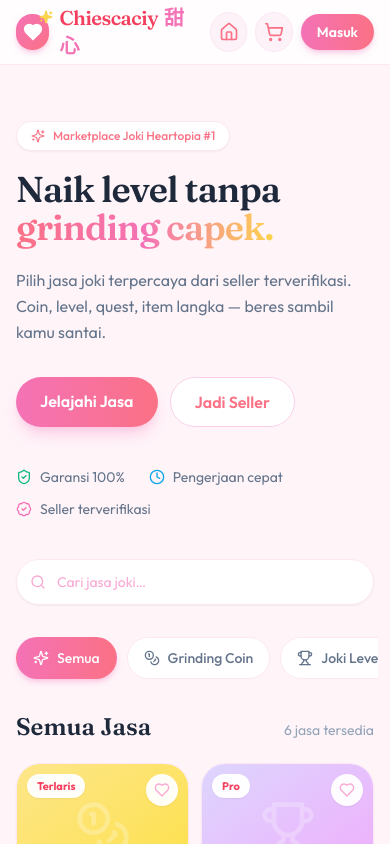
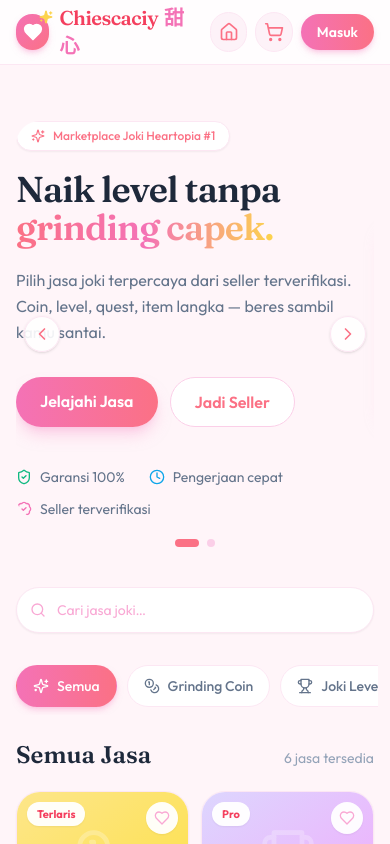
Before and after one commit to riocco112/Chiesefrontend, a Next.js app: page / in a window 390 px wide. Shown: the top 844 px of the page. Built offline with nearby package versions, Linux system fonts and the light colour scheme; no server answers; the database is empty; grey boxes are pictures that could not be loaded.

Commit message:
feat: hero carousel 2 slide (teks + video iklan) auto-slide 50s, swipe, panah, dots

```diff
--- a/app/page.js
+++ b/app/page.js
@@ -3,6 +3,7 @@ import { useState, useMemo, useEffect } from 'react';
 import Link from 'next/link';
 import { Search, Star, ShoppingCart, Heart, Zap, ShieldCheck, Clock, Coins, Trophy, Sparkles, BadgeCheck, Flame } from 'lucide-react';
 import Navbar from '@/components/Navbar';
+import HeroCarousel from '@/components/HeroCarousel';
 import { createClient } from '@/lib/supabase';
 
 const CATEGORIES = [
@@ -68,20 +69,7 @@ export default function Home() {
           <div className="absolute bottom-[-30%] right-[8%] w-[360px] h-[360px] rounded-full bg-rose-200/40 blur-[110px]" />
         </div>
         <div className="max-w-7xl mx-auto px-4 sm:px-6 py-14 sm:py-20">
-          <div className="reveal max-w-2xl">
-            <div className="inline-flex items-center gap-2 px-3.5 py-1.5 rounded-full bg-white border border-pink-100 text-xs font-medium text-rose-400 mb-5 shadow-sm"><Sparkles className="w-3.5 h-3.5" /> Marketplace Joki Heartopia #1</div>
-            <h1 className="font-display text-4xl sm:text-6xl font-semibold leading-[1.05] tracking-tight mb-5 text-slate-800">Naik level tanpa<br /><span className="text-transparent bg-clip-text bg-gradient-to-r from-rose-400 via-pink-400 to-amber-300">grinding capek.</span></h1>
-            <p className="text-slate-500 text-base sm:text-lg leading-relaxed mb-8 max-w-lg">Pilih jasa joki terpercaya dari seller terverifikasi. Coin, level, quest, item langka — beres sambil kamu santai.</p>
-            <div className="flex flex-wrap gap-3">
-              <a href="#katalog" className="px-6 py-3 rounded-full font-semibold text-white bg-gradient-to-r from-pink-400 to-rose-400 shadow-lg shadow-pink-300/50 hover:scale-[1.02] transition">Jelajahi Jasa</a>
-              <Link href="/seller" className="px-6 py-3 rounded-full font-semibold text-rose-400 bg-white border border-pink-200 hover:bg-pink-50 transition">Jadi Seller</Link>
-            </div>
-            <div className="flex flex-wrap items-center gap-x-6 gap-y-3 mt-10 text-sm text-slate-500">
-              <span className="inline-flex items-center gap-2"><ShieldCheck className="w-4 h-4 text-emerald-500" /> Garansi 100%</span>
-              <span className="inline-flex items-center gap-2"><Clock className="w-4 h-4 text-sky-500" /> Pengerjaan cepat</span>
-              <span className="inline-flex items-center gap-2"><BadgeCheck className="w-4 h-4 text-pink-400" /> Seller terverifikasi</span>
-            </div>
-          </div>
+            <HeroCarousel />
         </div>
       </section>
       <div className="px-4 md:max-w-7xl md:mx-auto sm:px-6 -mt-4 mb-2">
--- /dev/null
+++ b/components/HeroCarousel.js
@@ -0,0 +1,67 @@
+'use client';
+import { useState, useEffect, useRef } from 'react';
+import Link from 'next/link';
+import { ShieldCheck, Clock, BadgeCheck, Sparkles, ChevronLeft, ChevronRight } from 'lucide-react';
+
+const VIDEO_URL = 'https://res.cloudinary.com/duu9uutzz/video/upload/lv_0_20260603165539_v9oasg.mp4';
+const AUTO_MS = 50000;
+
+export default function HeroCarousel() {
+  const [idx, setIdx] = useState(0);
+  const touchX = useRef(null);
+  const videoRef = useRef(null);
+
+  useEffect(() => {
+    const t = setInterval(() => setIdx((i) => (i === 0 ? 1 : 0)), AUTO_MS);
+    return () => clearInterval(t);
+  }, [idx]);
+
+  useEffect(() => {
+    const v = videoRef.current;
+    if (!v) return;
+    if (idx === 1) { v.currentTime = 0; v.play().catch(() => {}); }
+    else { v.pause(); }
+  }, [idx]);
+
+  const go = (n) => setIdx((n + 2) % 2);
+  const onTouchStart = (e) => { touchX.current = e.touches[0].clientX; };
+  const onTouchEnd = (e) => {
+    if (touchX.current == null) return;
+    const dx = e.changedTouches[0].clientX - touchX.current;
+    if (Math.abs(dx) > 50) { dx < 0 ? go(idx + 1) : go(idx - 1); }
+    touchX.current = null;
+  };
+
+  return (
+    <div className="relative max-w-2xl select-none" onTouchStart={onTouchStart} onTouchEnd={onTouchEnd}>
+      <div className="overflow-hidden rounded-3xl">
+        <div className="flex transition-transform duration-500 ease-out" style={{ transform: `translateX(-${idx * 100}%)` }}>
+          <div className="w-full shrink-0 pr-1">
+            <div className="inline-flex items-center gap-2 px-3.5 py-1.5 rounded-full bg-white border border-pink-100 text-xs font-medium text-rose-400 mb-5 shadow-sm"><Sparkles className="w-3.5 h-3.5" /> Marketplace Joki Heartopia #1</div>
+            <h1 className="font-display text-4xl sm:text-6xl font-semibold leading-[1.05] tracking-tight mb-5 text-slate-800">Naik level tanpa<br /><span className="text-transparent bg-clip-text bg-gradient-to-r from-rose-400 via-pink-400 to-amber-300">grinding capek.</span></h1>
+            <p className="text-slate-500 text-base sm:text-lg leading-relaxed mb-8 max-w-lg">Pilih jasa joki terpercaya dari seller terverifikasi. Coin, level, quest, item langka — beres sambil kamu santai.</p>
+            <div className="flex flex-wrap gap-3">
+              <a href="#katalog" className="px-6 py-3 rounded-full font-semibold text-white bg-gradient-to-r from-pink-400 to-rose-400 shadow-lg shadow-pink-300/50 hover:scale-[1.02] transition">Jelajahi Jasa</a>
+              <Link href="/seller" className="px-6 py-3 rounded-full font-semibold text-rose-400 bg-white border border-pink-200 hover:bg-pink-50 transition">Jadi Seller</Link>
+            </div>
+            <div className="flex flex-wrap items-center gap-x-6 gap-y-3 mt-10 text-sm text-slate-500">
+              <span className="inline-flex items-center gap-2"><ShieldCheck className="w-4 h-4 text-emerald-500" /> Garansi 100%</span>
+              <span className="inline-flex items-center gap-2"><Clock className="w-4 h-4 text-sky-500" /> Pengerjaan cepat</span>
+              <span className="inline-flex items-center gap-2"><BadgeCheck className="w-4 h-4 text-pink-400" /> Seller terverifikasi</span>
+            </div>
+          </div>
+          <div className="w-full shrink-0 pl-1 flex items-center">
+            <video ref={videoRef} src={VIDEO_URL} className="w-full rounded-2xl shadow-lg shadow-pink-200/50 bg-black" muted loop playsInline preload="metadata" style={{ aspectRatio: '16 / 9' }} />
+          </div>
+        </div>
+      </div>
+      <button onClick={() => go(idx - 1)} aria-label="Sebelumnya" className="absolute left-2 top-1/2 -translate-y-1/2 grid place-items-center w-9 h-9 rounded-full bg-white/90 border border-pink-100 shadow hover:bg-pink-50 transition"><ChevronLeft className="w-5 h-5 text-rose-400" /></button>
+      <button onClick={() => go(idx + 1)} aria-label="Berikutnya" className="absolute right-2 top-1/2 -translate-y-1/2 grid place-items-center w-9 h-9 rounded-full bg-white/90 border border-pink-100 shadow hover:bg-pink-50 transition"><ChevronRight className="w-5 h-5 text-rose-400" /></button>
+      <div className="flex justify-center gap-2 mt-5">
+        {[0, 1].map((i) => (
+          <button key={i} onClick={() => go(i)} aria-label={`Slide ${i + 1}`} className={`h-2 rounded-full transition-all ${idx === i ? 'w-6 bg-rose-400' : 'w-2 bg-pink-200'}`} />
+        ))}
+      </div>
+    </div>
+  );
+}
```
